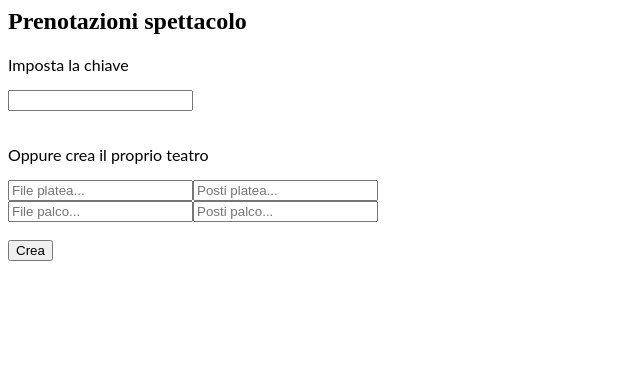
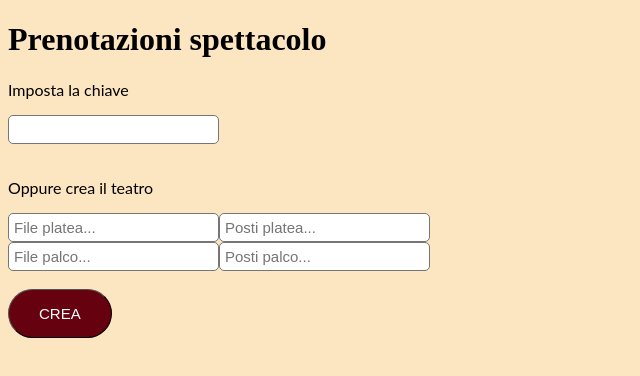
Before and after one commit to edcher/prova2, an Angular app: page / in a window 1280 px wide. Shown: the top 376 px of the page, without its empty margins (0-640 px from the left). Built offline with nearby package versions, Linux system fonts and the light colour scheme.

Commit message:
4 files modified

```diff
--- a/src/app/app.component.html
+++ b/src/app/app.component.html
@@ -1,10 +1,10 @@
-<h2> {{ title }} </h2>
+<h1> {{ title }} </h1>
 <div *ngIf = "chiave == undefined">
 <p> Imposta la chiave </p>
 <!--Utilizza la chiave d069ff7e-->
 <input #key (keyup.enter)="cercaSpettacolo(key.value); key.value=''">
 <br><br>
-<p> Oppure crea il proprio teatro </p>
+<p> Oppure crea il teatro </p>
 
 <input type="number" #nfileplatea placeholder="File platea...">
 <input type="number" #npostiplatea placeholder="Posti platea...">
@@ -12,7 +12,7 @@
 <input type="number" #nfilepalco placeholder="File palco...">
 <input type="number" #npostipalco placeholder="Posti palco...">
 <br><br>
-<button (click)="creaSpettacolo(nfileplatea.value, npostiplatea.value, nfilepalco.value, npostipalco.value)">Crea</button>
+<button class="bottone" (click)="creaSpettacolo(nfileplatea.value, npostiplatea.value, nfilepalco.value, npostipalco.value)">CREA</button>
 </div>
 
 <div *ngIf = "(chiave !== undefined)&&(utente == undefined)" >
--- a/src/app/prenotazione/prenotazione.component.html
+++ b/src/app/prenotazione/prenotazione.component.html
@@ -3,18 +3,18 @@
 <div [innerHtml]="msg"></div>
 <h4> Platea </h4>
 <div *ngFor="let fila of spettacolo.platea; let i = index">
-  <button *ngFor="let posto of fila; let j = index" style="color:{{(spettacolo.platea[i][j] !== '') ? 'red' : 'green'}}" (click)="prenotaPosto(spettacolo.platea, i, j)">
+  <button class="posto" *ngFor="let posto of fila; let j = index" style="color:{{(spettacolo.platea[i][j] !== '') ? 'red' : 'green'}}" (click)="prenotaPosto(spettacolo.platea, i, j)">
     P{{i+1}}{{j+1}}
   </button>
 </div>
 <h4> Palco </h4>
 <div *ngFor="let fila of spettacolo.palco; let i = index">
-  <button *ngFor="let posto of fila; let j = index" style="color:{{(spettacolo.palco[i][j] !== '') ? 'red' : 'green'}}" (click)="prenotaPosto(spettacolo.palco, i, j)">
+  <button class="posto" *ngFor="let posto of fila; let j = index" style="color:{{(spettacolo.palco[i][j] !== '') ? 'red' : 'green'}}" (click)="prenotaPosto(spettacolo.palco, i, j)">
    P{{i+1}}{{j+1}}
   </button>
 </div>
 </div>
 <div *ngIf = "posto !== undefined">
   <app-conferma [utente]="utente" [zona]="zona" [posto]="posto"> </app-conferma>
-  <button (click)="restart()">Restart</button>
+  <button class="bottone" (click)="restart()">Restart</button>
 </div>
--- a/src/index.html
+++ b/src/index.html
@@ -1 +1,10 @@
-<app-root>loading</app-root>
+<!DOCTYPE html>
+<html lang="it">
+<head>
+  <meta charset="utf-8" />
+  <title>PRENOTAZIONE</title>
+</head>
+<body>
+<app-root></app-root>
+</body>
+</html>
--- a/src/styles.css
+++ b/src/styles.css
@@ -1 +1,38 @@
-/* Add application styles & imports to this file! */
+html {
+  background-color: #FCE6C2;
+}
+
+input {
+  border-radius: 5px;
+  font-size: 15px;
+  padding: 5px;
+  border-style: solid;
+  border-width: thin;
+}
+
+input:hover {
+	cursor: text;
+}
+
+.bottone {
+  cursor: pointer;
+  font-size: 15px;
+  padding: 15px 30px;
+  color: white;
+  border-radius: 30px;
+  border-width: thin;
+  background-color: #66010F;
+}
+
+.bottone:hover {
+  background-color: white;
+  color: #66010F;
+  font-weight: bold;
+  transition: 0.6s ease;
+}
+
+.posto {
+  font-weight: bold;
+  border-radius: 30px;
+  border-width: thin;
+}
```
